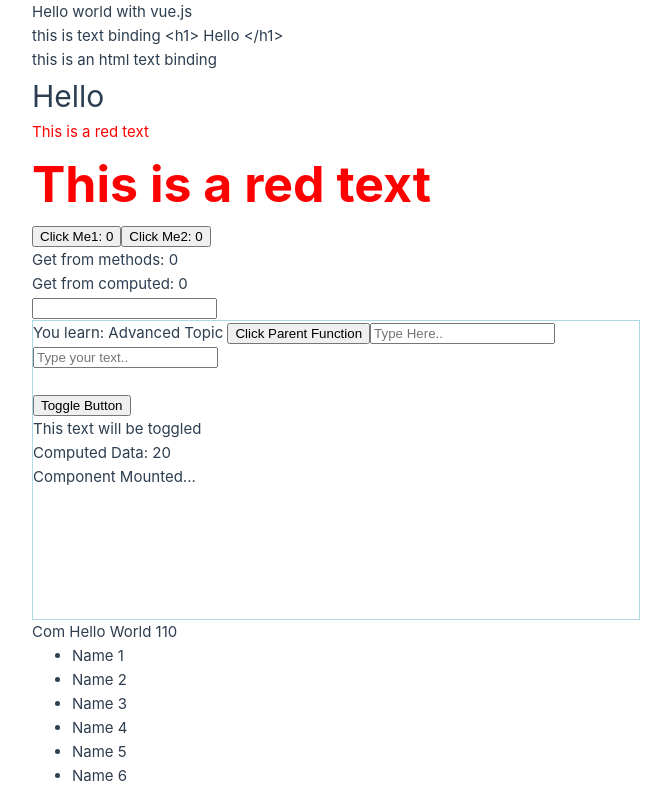
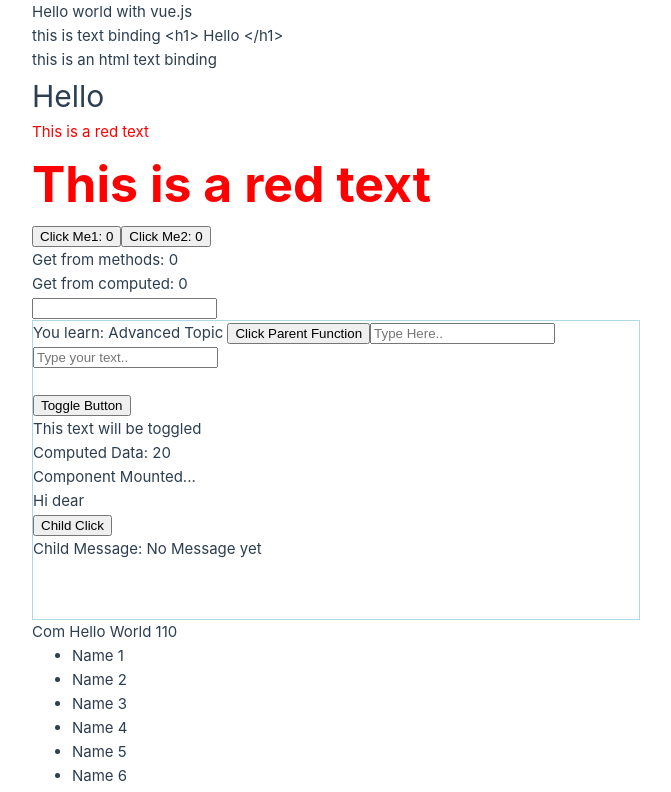
Before and after one commit to hiwafa/vue-project, a Vue app: page / in a window 1280 px wide. Shown: the top 792 px of the page, without its empty margins (0-671 px from the left). Built offline with nearby package versions, Linux system fonts and the light colour scheme.

Commit message:
emiting worked

```diff
--- /dev/null
+++ b/src/components/AdvanceCom.vue
@@ -0,0 +1,9 @@
+<script setup>
+const emit = defineEmits(['response']);
+</script>
+
+<template>
+    <div>Hi dear</div>
+    <button @click="emit('response', 'This Message is From child')">Child Click</button>
+</template>
+<style scoped></style>
--- a/src/components/AdvanceVue.vue
+++ b/src/components/AdvanceVue.vue
@@ -16,11 +16,21 @@
         <p>Computed Data: {{ computedValue }} </p>
         <p ref="onMountData">Hello</p>
 
+        <AdvanceCom @response="msg => {
+            childMsg = msg;
+        }" />
+        <p>Child Message: {{ childMsg }}</p>
+
     </div>
 </template>
 
 <script setup>
 import { ref, computed, onMounted, watch } from 'vue';
+
+
+const childMsg = ref("No Message yet");
+import AdvanceCom from './AdvanceCom.vue';
+
 
 const onMountData = ref(null);
 
@@ -48,8 +58,6 @@ const hanldeTextBinding = event => {
     textValue.value = event.target.value;
 }
 
-
-
 const { topic, childClick } = defineProps({
     topic: String,
     childClick: Function
```
